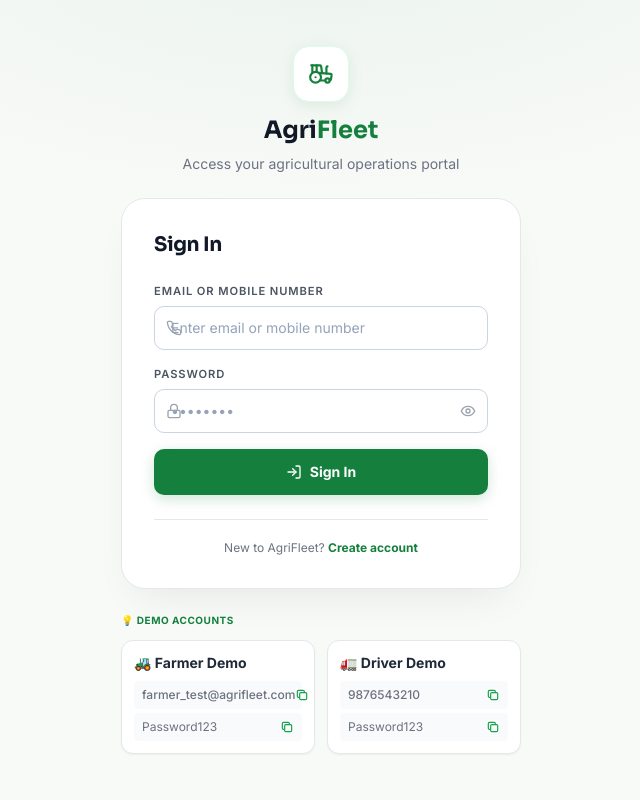
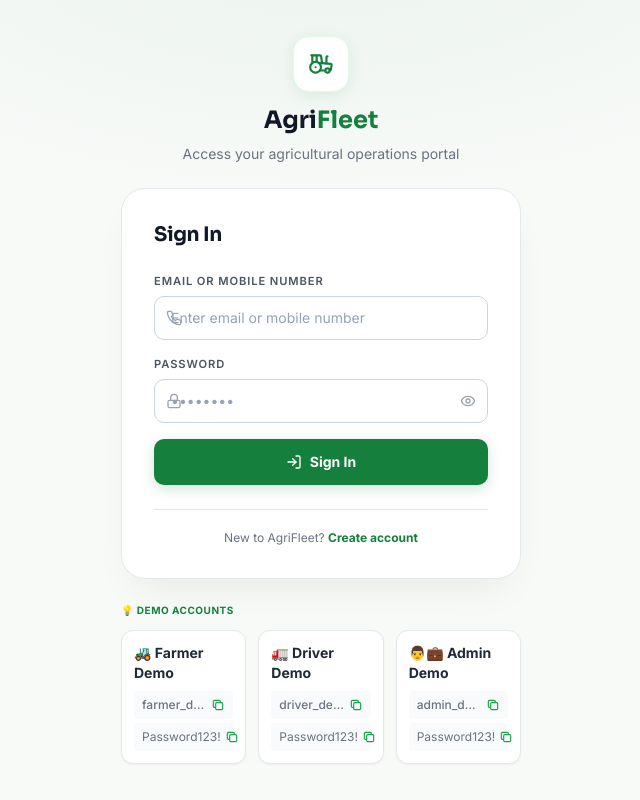
Before and after one commit to Akash231005/AgriFleet, a React (Vite) app in the folder client/: page /login in a window 1280 px wide. Shown: the whole page, without its empty margins (319-959 px from the left). Built offline with nearby package versions, Linux system fonts and the light colour scheme; no server answers.

Commit message:
Sync auth credentials with Prod Atlas

```diff
--- a/client/src/pages/public/Login.jsx
+++ b/client/src/pages/public/Login.jsx
@@ -196,7 +196,7 @@
           <div className="flex items-center gap-1.5 text-green-700 font-bold text-[10px] uppercase tracking-wider">
             💡 Demo Accounts
           </div>
-          <div className="grid grid-cols-1 md:grid-cols-2 gap-3">
+          <div className="grid grid-cols-1 md:grid-cols-3 gap-3">
             {/* Farmer Demo */}
             <div className="bg-white rounded-xl p-3 border border-gray-200 relative group text-xs shadow-sm hover:border-green-300 transition-colors">
               <div className="flex items-center gap-1 mb-2 font-bold text-gray-800 text-sm">
@@ -204,14 +204,14 @@
               </div>
               <div className="text-gray-500 space-y-1">
                 <div className="flex justify-between items-center bg-gray-50 px-2 py-1.5 rounded">
-                  <span className="font-medium">farmer_test@agrifleet.com</span>
-                  <button type="button" onClick={() => navigator.clipboard.writeText('farmer_test@agrifleet.com')} className="text-green-600 hover:text-green-800 transition-colors" title="Copy Email">
+                  <span className="font-medium truncate">farmer_demo@agrifleet.com</span>
+                  <button type="button" onClick={() => navigator.clipboard.writeText('farmer_demo@agrifleet.com')} className="text-green-600 hover:text-green-800 transition-colors ml-1" title="Copy Email">
                     <svg className="w-3.5 h-3.5" fill="none" stroke="currentColor" viewBox="0 0 24 24"><path strokeLinecap="round" strokeLinejoin="round" strokeWidth="2" d="M8 16H6a2 2 0 01-2-2V6a2 2 0 012-2h8a2 2 0 012 2v2m-6 12h8a2 2 0 002-2v-8a2 2 0 00-2-2h-8a2 2 0 00-2 2v8a2 2 0 002 2z"></path></svg>
                   </button>
                 </div>
                 <div className="flex justify-between items-center bg-gray-50 px-2 py-1.5 rounded">
-                  <span>Password123</span>
-                  <button type="button" onClick={() => navigator.clipboard.writeText('Password123')} className="text-green-600 hover:text-green-800 transition-colors" title="Copy Password">
+                  <span>Password123!</span>
+                  <button type="button" onClick={() => navigator.clipboard.writeText('Password123!')} className="text-green-600 hover:text-green-800 transition-colors ml-1" title="Copy Password">
                     <svg className="w-3.5 h-3.5" fill="none" stroke="currentColor" viewBox="0 0 24 24"><path strokeLinecap="round" strokeLinejoin="round" strokeWidth="2" d="M8 16H6a2 2 0 01-2-2V6a2 2 0 012-2h8a2 2 0 012 2v2m-6 12h8a2 2 0 002-2v-8a2 2 0 00-2-2h-8a2 2 0 00-2 2v8a2 2 0 002 2z"></path></svg>
                   </button>
                 </div>
@@ -224,14 +224,34 @@
               </div>
               <div className="text-gray-500 space-y-1">
                 <div className="flex justify-between items-center bg-gray-50 px-2 py-1.5 rounded">
-                  <span className="font-medium">9876543210</span>
-                  <button type="button" onClick={() => navigator.clipboard.writeText('9876543210')} className="text-green-600 hover:text-green-800 transition-colors" title="Copy Mobile">
+                  <span className="font-medium truncate">driver_demo@agrifleet.com</span>
+                  <button type="button" onClick={() => navigator.clipboard.writeText('driver_demo@agrifleet.com')} className="text-green-600 hover:text-green-800 transition-colors ml-1" title="Copy Email">
                     <svg className="w-3.5 h-3.5" fill="none" stroke="currentColor" viewBox="0 0 24 24"><path strokeLinecap="round" strokeLinejoin="round" strokeWidth="2" d="M8 16H6a2 2 0 01-2-2V6a2 2 0 012-2h8a2 2 0 012 2v2m-6 12h8a2 2 0 002-2v-8a2 2 0 00-2-2h-8a2 2 0 00-2 2v8a2 2 0 002 2z"></path></svg>
                   </button>
                 </div>
                 <div className="flex justify-between items-center bg-gray-50 px-2 py-1.5 rounded">
-                  <span>Password123</span>
-                  <button type="button" onClick={() => navigator.clipboard.writeText('Password123')} className="text-green-600 hover:text-green-800 transition-colors" title="Copy Password">
+                  <span>Password123!</span>
+                  <button type="button" onClick={() => navigator.clipboard.writeText('Password123!')} className="text-green-600 hover:text-green-800 transition-colors ml-1" title="Copy Password">
+                    <svg className="w-3.5 h-3.5" fill="none" stroke="currentColor" viewBox="0 0 24 24"><path strokeLinecap="round" strokeLinejoin="round" strokeWidth="2" d="M8 16H6a2 2 0 01-2-2V6a2 2 0 012-2h8a2 2 0 012 2v2m-6 12h8a2 2 0 002-2v-8a2 2 0 00-2-2h-8a2 2 0 00-2 2v8a2 2 0 002 2z"></path></svg>
+                  </button>
+                </div>
+              </div>
+            </div>
+            {/* Admin Demo */}
+            <div className="bg-white rounded-xl p-3 border border-gray-200 relative group text-xs shadow-sm hover:border-green-300 transition-colors">
+              <div className="flex items-center gap-1 mb-2 font-bold text-gray-800 text-sm">
+                👨💼 Admin Demo
+              </div>
+              <div className="text-gray-500 space-y-1">
+                <div className="flex justify-between items-center bg-gray-50 px-2 py-1.5 rounded">
+                  <span className="font-medium truncate">admin_demo@agrifleet.com</span>
+                  <button type="button" onClick={() => navigator.clipboard.writeText('admin_demo@agrifleet.com')} className="text-green-600 hover:text-green-800 transition-colors ml-1" title="Copy Email">
+                    <svg className="w-3.5 h-3.5" fill="none" stroke="currentColor" viewBox="0 0 24 24"><path strokeLinecap="round" strokeLinejoin="round" strokeWidth="2" d="M8 16H6a2 2 0 01-2-2V6a2 2 0 012-2h8a2 2 0 012 2v2m-6 12h8a2 2 0 002-2v-8a2 2 0 00-2-2h-8a2 2 0 00-2 2v8a2 2 0 002 2z"></path></svg>
+                  </button>
+                </div>
+                <div className="flex justify-between items-center bg-gray-50 px-2 py-1.5 rounded">
+                  <span>Password123!</span>
+                  <button type="button" onClick={() => navigator.clipboard.writeText('Password123!')} className="text-green-600 hover:text-green-800 transition-colors ml-1" title="Copy Password">
                     <svg className="w-3.5 h-3.5" fill="none" stroke="currentColor" viewBox="0 0 24 24"><path strokeLinecap="round" strokeLinejoin="round" strokeWidth="2" d="M8 16H6a2 2 0 01-2-2V6a2 2 0 012-2h8a2 2 0 012 2v2m-6 12h8a2 2 0 002-2v-8a2 2 0 00-2-2h-8a2 2 0 00-2 2v8a2 2 0 002 2z"></path></svg>
                   </button>
                 </div>
```
Also changed, not shown: 1 other file (tests, documents, lock files or other folders).
